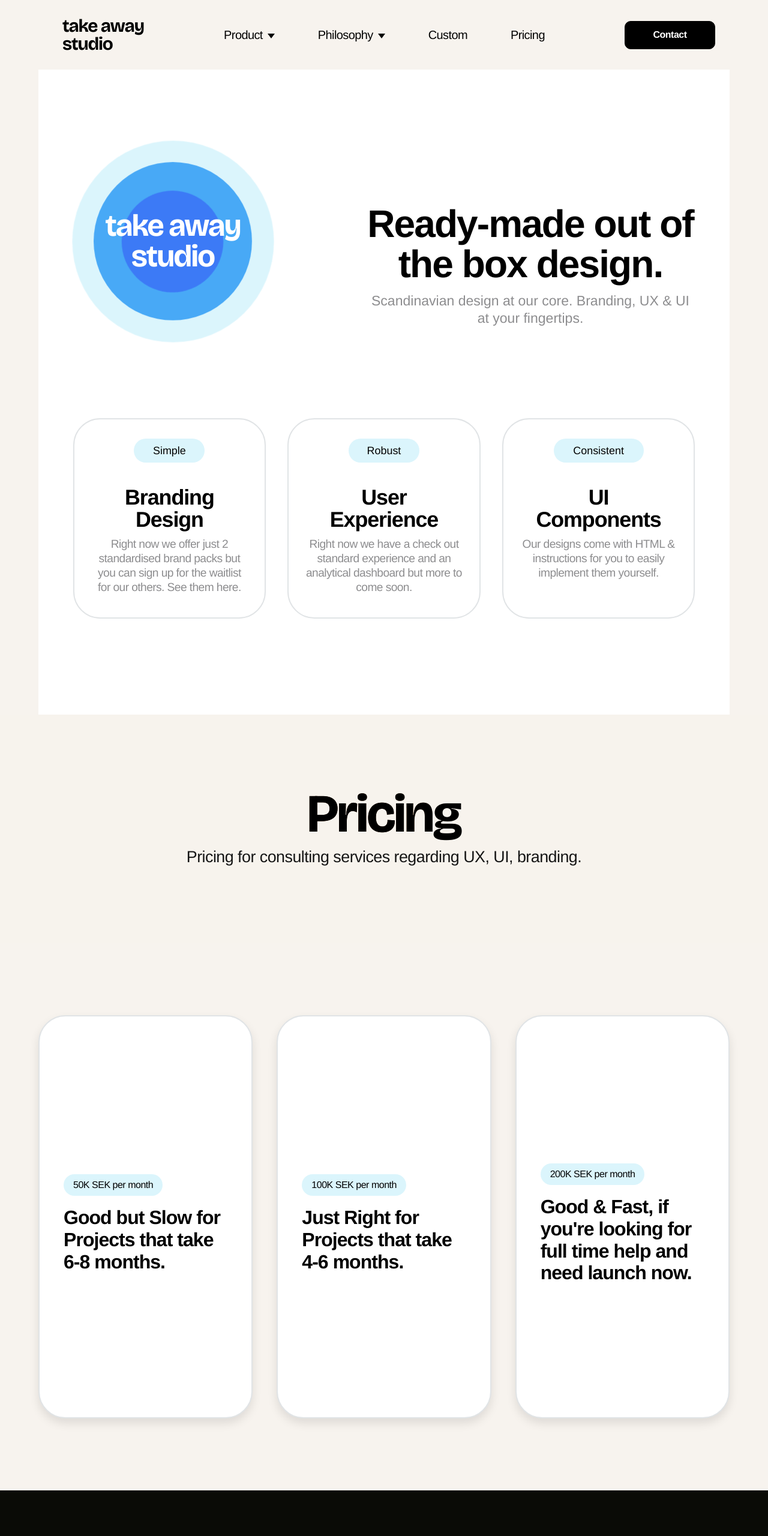
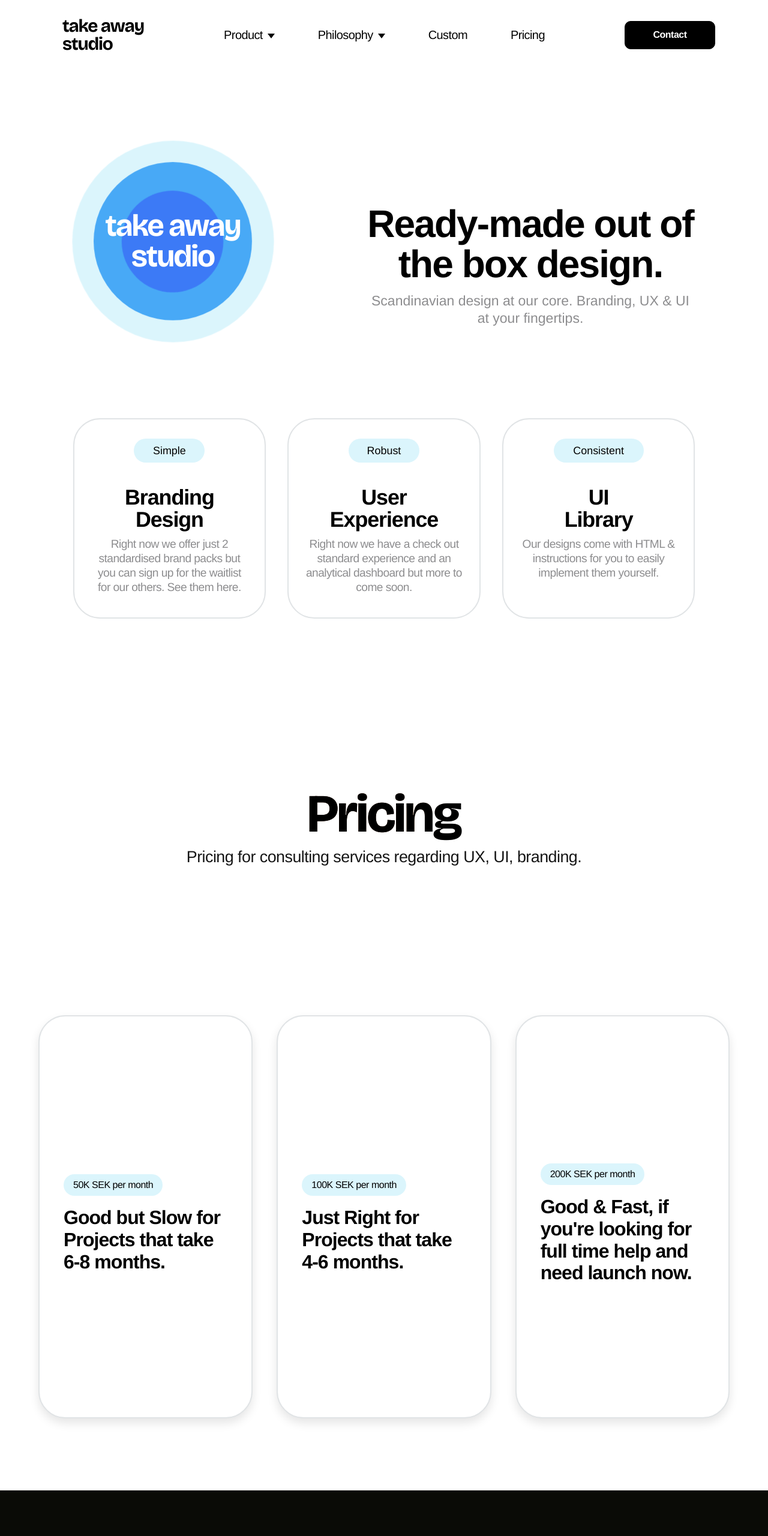
Before and after one commit to alundsvagen/ux, a plain HTML site: page pricing.html in a window 1280 px wide. Shown: the top 2560 px of the page at 60% size. Drawn offline with nearby package versions, Linux system fonts and the light colour scheme.

Commit message:
Update pricing.html

```diff
--- a/pricing.html
+++ b/pricing.html
@@ -24,7 +24,7 @@
 
 /* ========== VARIABLES & BASE ========== */
 :root{
-  --bg:#F7F3ED;
+  --bg:#ffffff;
   --text:#000;
   --muted:#8D8D8F;
   --blue:#3C75F6;
@@ -399,7 +399,7 @@ footer.tas-footer--black {
     <!-- MOBILE PANEL -->
     <nav class="panel" id="panel" aria-label="Mobile">
       <a href="#" class="close" id="closePanel" aria-label="Close">×</a>
-      <div class="panel-logo"><a href="https://alundsvagen.github.io/ux/brands.html">take away<br/>studio</a></div>
+      <div class="panel-logo"><a href="https://alundsvagen.github.io/ux/index.html">take away<br/>studio</a></div>
 
       <h4>Product</h4>
       <a href="https://alundsvagen.github.io/ux/brands.html">Product</a>
@@ -474,7 +474,7 @@ footer.tas-footer--black {
 
         <a href="https://alundsvagen.github.io/ux/ux.html" class="brandkits-card">
           <span class="pill pill-wide">Consistent</span>
-          <h3>UI<br>Components</h3>
+          <h3>UI<br>Library</h3>
           <p>Our designs come with HTML &amp; instructions for you to easily implement them yourself.</p>
         </a>
       </div>
@@ -555,7 +555,7 @@ footer.tas-footer--black {
     transition:all .25s ease;
   }
   .brandkits-card:hover{
-    background:#F7F3ED;
+    background:#ffffff;
     border-color:#E1E4E6;
     box-shadow:9px 9px 4px 9px rgba(0,0,0,0.05);
   }
@@ -707,6 +707,8 @@ footer.tas-footer--black {
     box-shadow:0 12px 30px rgba(0,0,0,0.10);
   }
 
+
+
   /* ---------- Mobile: make Philosophy cards match kits cards (white) ---------- */
   @media (max-width:700px){
     .philo-grid{ grid-template-columns:1fr; }
@@ -749,7 +751,7 @@ footer.tas-footer--black {
     }
 
     .philo-card:hover{
-      background:#F7F3ED;
+      background:#ffffff;
       border-color:#E1E4E6;
       box-shadow:0 8px 18px rgba(0,0,0,0.05);
       transform:translateY(0);
@@ -802,14 +804,14 @@ footer.tas-footer--black {
 
     <style>
       :root{
-        --bg:#F7F3EE;
+        --bg:#ffffff;
         --ink:#000;
         --muted:#8D8D8F;
         --blue:#3C75F6;
         --tan:#DBF5FC;
         --chip-blue:#DBF5FC;
         --dark:#0A0B06;
-        --offwhite:#F7F3EE;
+        --offwhite:#ffffff;
         --radius:45px;
       }
 
@@ -968,7 +970,7 @@ footer.tas-footer--black {
     ========================= */
     .authenticity{
       padding:96px 0 80px;
-      background:#F7F3EE;
+      background:#ffffff;
     }
 
     /* Main center card */
@@ -990,7 +992,7 @@ footer.tas-footer--black {
 
     /* Main center card hover — shift to #F7F3EE and lift */
     .authenticity .center-card:hover{
-      background:#F7F3EE;
+      background:#ffffff;
       transform:translateY(-6px);
       box-shadow:0 10px 22px rgba(0,0,0,.12);
     }
@@ -1220,7 +1222,7 @@ footer.tas-footer--black {
       width:100vw;
       margin-left:calc(50% - 50vw);
       margin-right:calc(50% - 50vw);
-      background:#F7F3ED;
+      background:#ffffff;
       padding:clamp(64px,10vw,120px) 5% clamp(56px,8vw,96px);
       --gx:50%; --gy:50%;
     }
```
